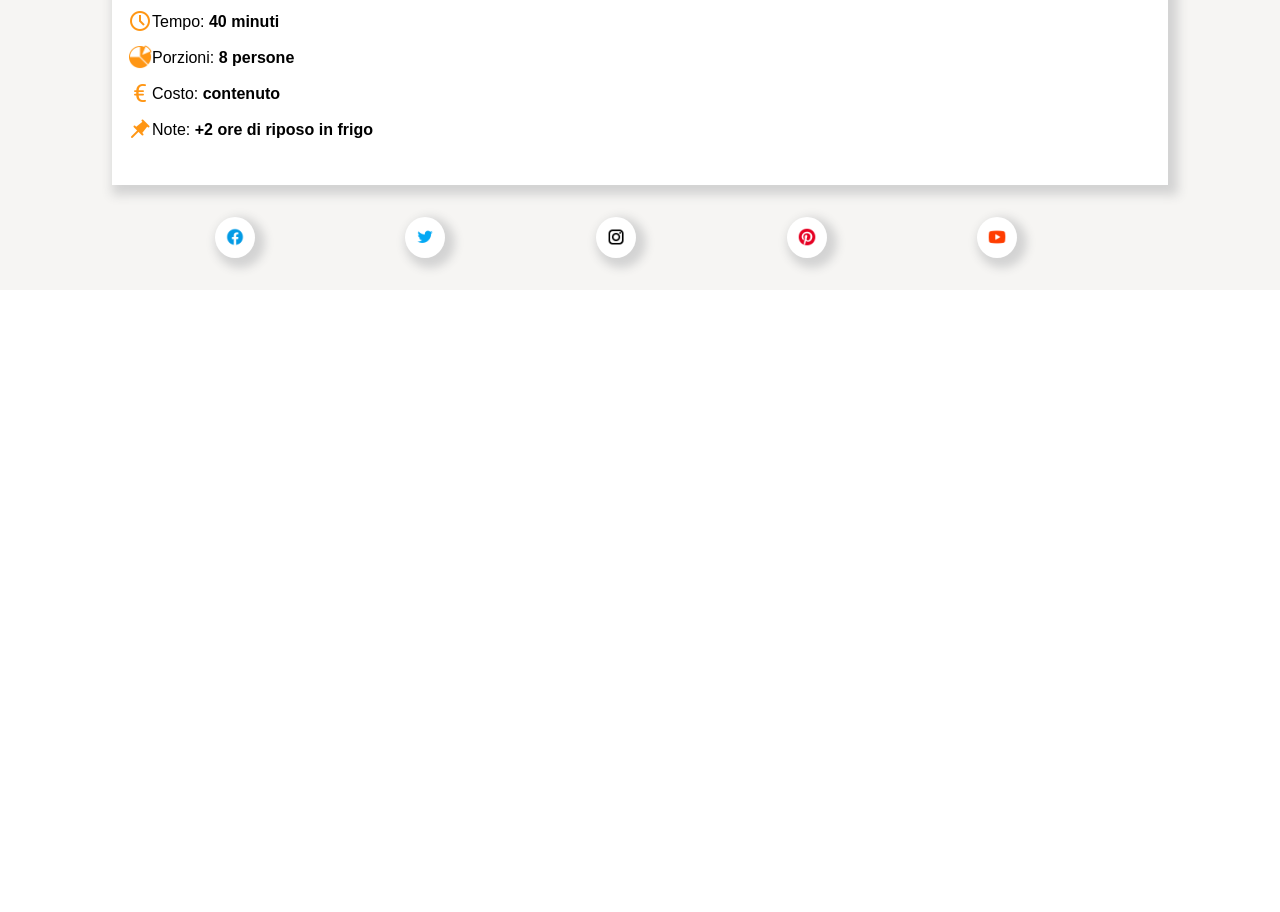
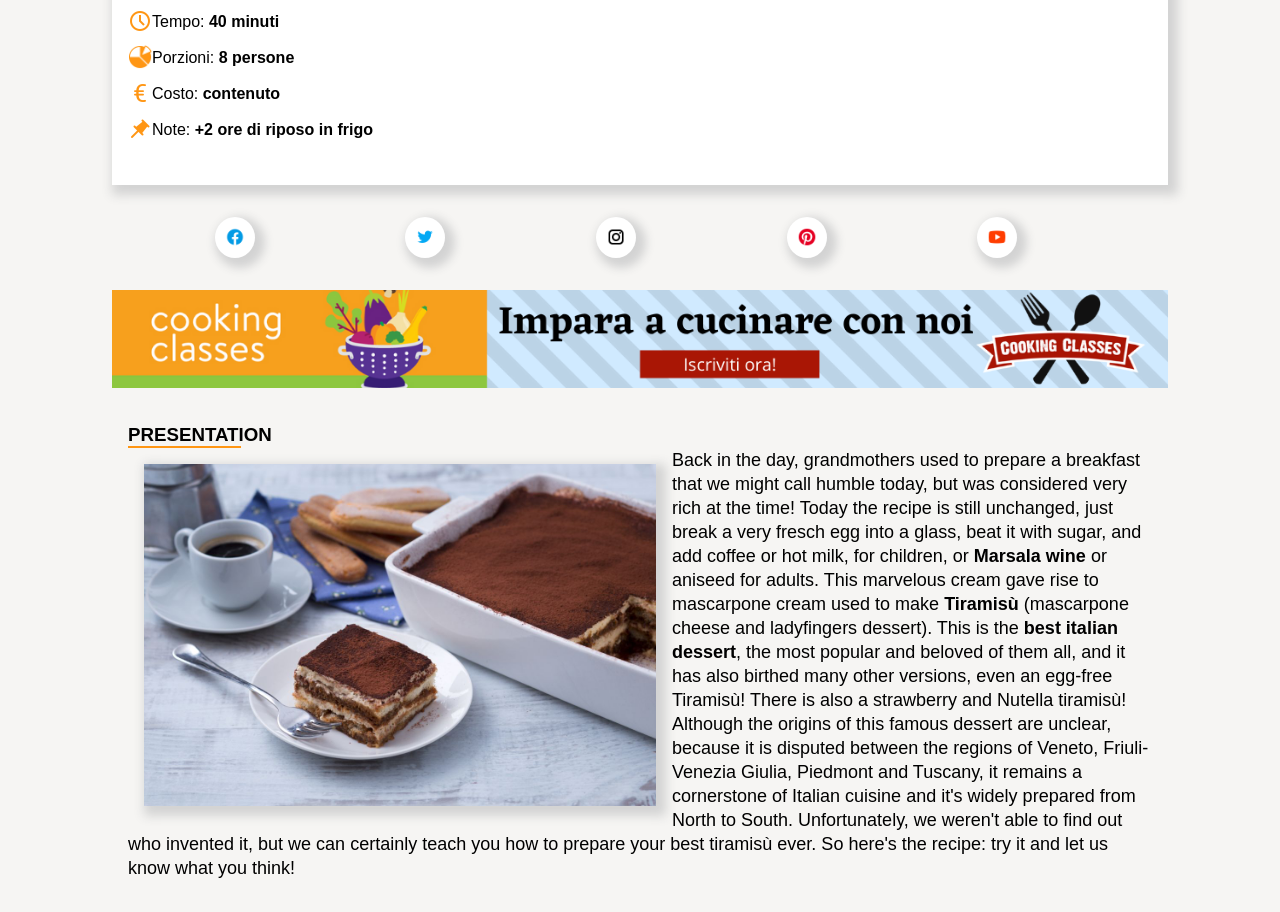
Before and after one commit to Pietroo03/htmlcss-responsive-layout, a plain HTML site: page index.html in a window 1280 px wide. Shown: the part 704-1616 px from the top of the page. Before the commit the page ends 994 px from the top, so only its background shows below. Drawn offline with Linux system fonts and the light colour scheme.

Commit message:
add main section
added presentation section
added img
added css style

```diff
--- a/css/style.css
+++ b/css/style.css
@@ -54,6 +54,11 @@ img{
 
 .flex-wrap{
     flex-wrap: wrap;
+}
+
+.justify-content{
+    justify-content: center;
+
 }
 
 /* #endregion flex */
@@ -153,7 +158,7 @@ main{
 
 /* #region adv */
 
-#adv{
+@media screen and (max-width: 767px){
     .adv-none{
         display: none;
     }
@@ -161,4 +166,40 @@ main{
 
 /* #endregion adv */
 
+/* #region presentation */
+
+#presentation{
+    padding: 2rem 0;
+
+    img{
+        width: 50%;
+        margin: 3% 25%;
+        box-shadow: 5px 5px 10px 5px lightgray;
+    }
+
+    hr{
+        border: 1px solid var(--zaff-title);
+        margin-right: 89%;
+    }
+
+    p{
+        line-height: 1.5rem;
+        font-size: 18px;
+    }
+
+    span{
+        font-weight: bold;
+    }
+}
+
+@media screen and (min-width: 577px) {
+    #presentation img{
+        float: left;
+        margin: 1rem;
+    }
+
+}
+
+/* #endregion presentation */
+
 /* #endregion main */
--- a/index.html
+++ b/index.html
@@ -105,7 +105,21 @@
                 </div>
             </div>
         </section>
-        <section id="presentation"></section>
+<!-- Section presentation -->
+        <section id="presentation">
+            <div class="container">
+                <h3>PRESENTATION</h3>
+                <hr>
+                <div class="col-12">
+                    <div class="img-presentation">
+                        <img src="./img/tiramisu.jpg" alt="">
+                    </div>
+                    <p>
+                        Back in the day, grandmothers used to prepare a breakfast that we might call humble today, but was considered very rich at the time! Today the recipe is still unchanged, just break a very fresch egg into a glass, beat it with sugar, and add coffee or hot milk, for children, or <span>Marsala wine</span> or aniseed for adults. This marvelous cream gave rise to mascarpone cream used to make <span>Tiramisù</span> (mascarpone cheese and ladyfingers dessert). This is the <span>best italian dessert</span>, the most popular and beloved of them all, and it has also birthed many other versions, even an egg-free Tiramisù! There is also a strawberry and Nutella tiramisù! Although the origins of this famous dessert are unclear, because it is disputed between the regions of Veneto, Friuli-Venezia Giulia, Piedmont and Tuscany, it remains a cornerstone of Italian cuisine and it's widely prepared from North to South. Unfortunately, we weren't able to find out who invented it, but we can certainly teach you how to prepare your best tiramisù ever. So here's the recipe: try it and let us know what you think!
+                    </p>
+                </div>
+            </div>
+        </section>
     </main>
     <footer id="app-footer"></footer>
 
```
